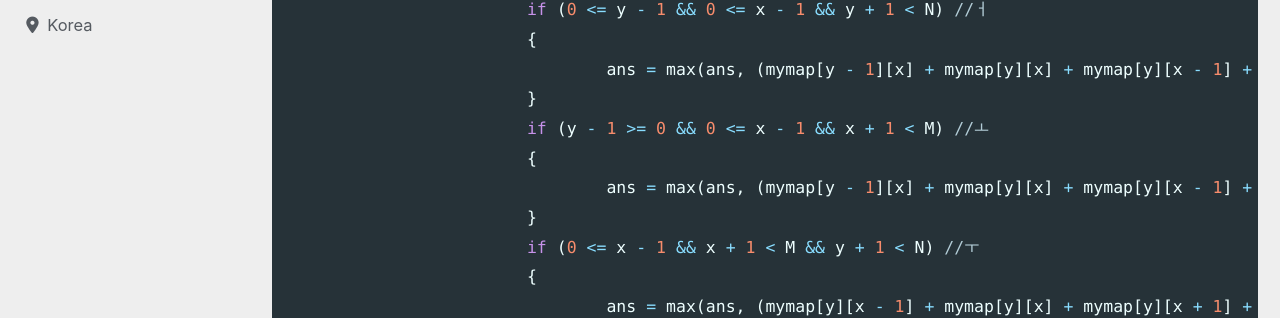
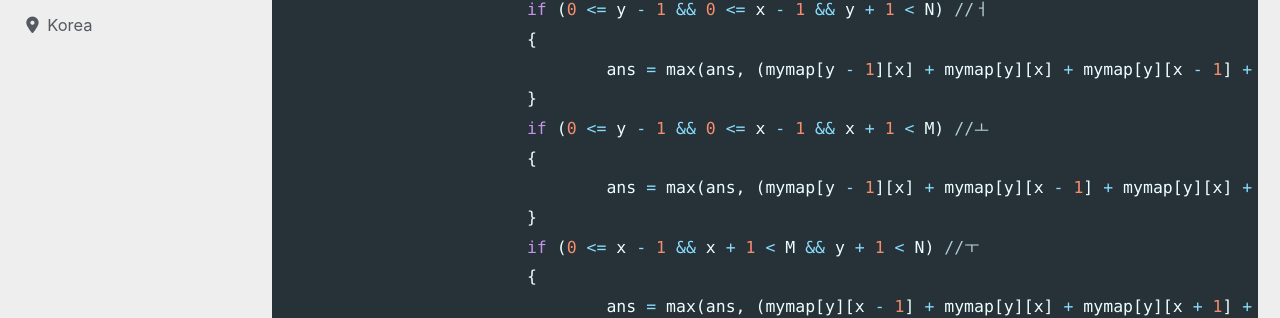
Before and after one commit to devMyeong/devMyeong.github.io, a Jekyll site: the page built from _posts/codingTest/2023-05-01-삼성기출.md, in a window 1280 px wide and 900 px high, scrolled down 9861 px. Shown: the part 141-459 px from the top of the window. Built offline with Jekyll 4.4.1, drawn with Linux system fonts in a browser that asks for light colours; cached includes are drawn as plain includes; nearby versions of some CDN libraries; some web fonts are replaced; comment, search, counter and statistics services are not loaded.

Commit message:
Chore : 수정

```diff
--- a/_posts/codingTest/2023-05-01-삼성기출.md
+++ b/_posts/codingTest/2023-05-01-삼성기출.md
@@ -311,9 +311,9 @@ int main()
 			{
 				ans = max(ans, (mymap[y - 1][x] + mymap[y][x] + mymap[y][x - 1] + mymap[y + 1][x]));
 			}
-			if (y - 1 >= 0 && 0 <= x - 1 && x + 1 < M) //ㅗ
+			if (0 <= y - 1 && 0 <= x - 1 && x + 1 < M) //ㅗ
 			{
-				ans = max(ans, (mymap[y - 1][x] + mymap[y][x] + mymap[y][x - 1] + mymap[y][x + 1]));
+				ans = max(ans, (mymap[y - 1][x] + mymap[y][x - 1] + mymap[y][x] + mymap[y][x + 1]));
 			}
 			if (0 <= x - 1 && x + 1 < M && y + 1 < N) //ㅜ
 			{
```
